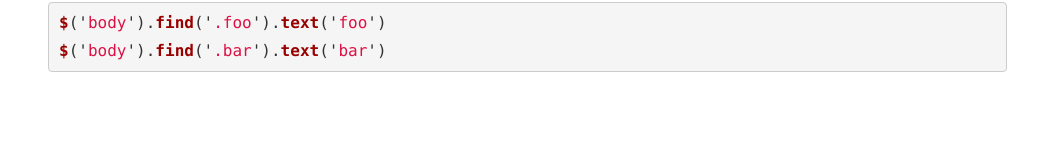
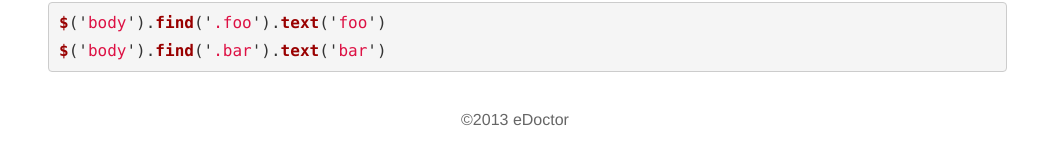
Before and after one commit to eDoctor/edoctor.github.io, a Jekyll site: the page built from index.html, in a window 1280 px wide. Shown: the part 2581-2732 px from the top of the page, without its empty margins (125-1163 px from the left). Built offline with Jekyll 4.4.1, drawn with Linux system fonts in a browser that asks for light colours; Markdown is read by kramdown in place of the engine named in the settings; before the commit the page ends 2687 px from its top, so only the background shows below that.

Commit message:
tweak markup

```diff
--- a/_layouts/default.html
+++ b/_layouts/default.html
@@ -10,8 +10,6 @@
   </head>
 
   <body>
-    <section class="container">
-      {{ content }}
-    </section>
+    {{ content }}
   </body>
 </html>
--- a/_sass/style.scss
+++ b/_sass/style.scss
@@ -167,3 +167,9 @@
   background-color: nth(nth($flash-colors, 3), 2);
   border-color: nth(nth($flash-colors, 3), 3);
 }
+
+.copyright {
+  padding-top: 20px;
+  text-align: center;
+  color: #666;
+}
--- a/index.html
+++ b/index.html
@@ -3,7 +3,8 @@
 title: Styleguide
 ---
 
-<div class="logo"></div>
+<section class="container">
+  <header class="logo"></header>
 
   <nav class="dashboard-tabs" id="j-nav">
     <ul>
@@ -20,6 +21,9 @@
       {{ post.content }}
     </article>
     {% endfor %}
+  </section>
+
+  <footer class="copyright">&copy;2013 eDoctor</footer>
 </section>
 
 <script>
```
Also changed, not shown: stylesheets/style.css. Lines whose indentation alone changed are shown as unchanged.
